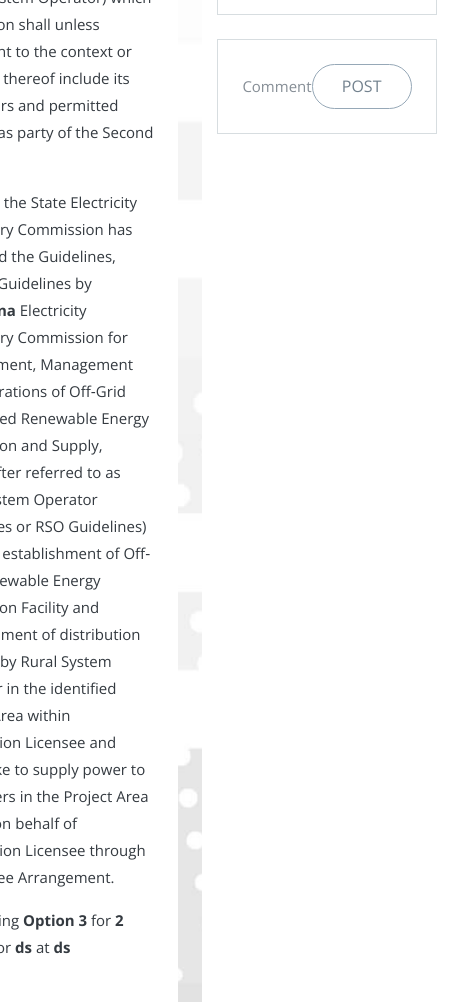
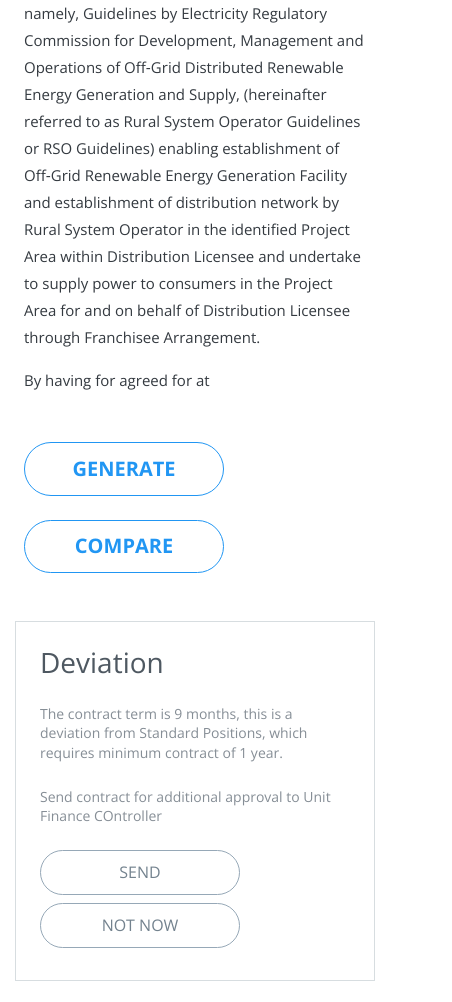
Before and after one commit to pradeep9988/contractdemo, a website: page dist/generate-contract.html in a window 390 px wide. Shown: the part 661-1663 px from the top of the page, 452 px wide, since content can reach past the window. Drawn offline with nearby package versions, Linux system fonts and the light colour scheme.

Commit message:
changes layout 2

```diff
--- a/dist/css/style.css
+++ b/dist/css/style.css
@@ -449,6 +449,11 @@ h2.new-restaurant-heading span {
   flex-direction: row;
   padding-top: 50px;
 }
+@media(max-width: 991px){
+  .generate-wrap{
+    flex-direction: column;
+  }
+}
 .agreement-text {
   font-size: 35px;
   font-weight: 100;
@@ -463,7 +468,12 @@ h2.new-restaurant-heading span {
 .right-block {
   background: #fff;
   max-width: 303px;
-  /* padding-top: 120px; */
+}
+@media(max-width: 991px){
+  .right-block {
+    background: #fff;
+    max-width: 100%;
+  }
 }
 .right-wrap {
   border: 1px solid #d7dde0;
@@ -483,6 +493,7 @@ h2.new-restaurant-heading span {
   align-items: center;
   justify-content: center;
   border-radius: 40px;
+  max-width: 200px;
 }
 .btn-gencom{
   background: none;
--- a/dist/generate-contract.html
+++ b/dist/generate-contract.html
@@ -19,12 +19,12 @@
         <div class="parent-wrap generate-wrap">
             <!-- <div class="generate-wrap"> -->
 
-      <div class="text-div text-dark px-4 pb-4 col-sm-8">
+            <div class="text-div text-dark px-4 pb-4 col-sm-12 col-lg-8">
               <h4 class="mb-5  agreement-text">FRANCHISE AGREEMENT</h4>
               <p>
 
-          This AGREEMENT entered into on this date <span id="effective">02/01/2020</span> having its registered office
-          at <span id="address">ds</span> (herein
+                This AGREEMENT entered into on this date <span id="effective"></span> having its registered office
+                at <span id="address"></span> (herein
                 after referred to as Distribution Licensee which expression shall unless repugnant to the
                 context or meaning thereof include its successors and permitted assigns) as party of the First
                 part,
@@ -32,7 +32,7 @@
               <p>
 
                 And
-          <span id="franchise">Option 1</span> having its registered office at <span id="address"></span> (herein after
+                <span id="franchise"></span> having its registered office at <span id="address"></span> (herein after
                 referred to as Franchisee (Rural System Operator) which expression shall unless repugnant to
                 the context or meaning thereof include its successors and permitted assigns) as party of the
                 Second part.
@@ -40,7 +40,7 @@
               <p>
 
                 Whereas the State Electricity Regulatory Commission has published the Guidelines, namely,
-          Guidelines by <span id="incorporation">Telangana</span> Electricity Regulatory Commission for Development,
+                Guidelines by <span id="incorporation"></span> Electricity Regulatory Commission for Development,
                 Management and Operations of Off‐Grid Distributed Renewable Energy Generation and Supply,
                 (hereinafter referred to as Rural System Operator Guidelines or RSO Guidelines) enabling
                 establishment of Off‐Grid Renewable Energy Generation Facility and establishment of
@@ -49,15 +49,15 @@
                 Distribution Licensee through Franchisee Arrangement.
               </p>
               <p>
-          By <span id="owner">d</span> having <span id="ownership">Option 3</span> for <span id="term">2</span> agreed
-          for <span id="agreed">ds</span> at <span id="royalty">ds</span>
+                By <span id="owner"></span> having <span id="ownership"></span> for <span id="term"></span> agreed
+                for <span id="agreed"></span> at <span id="royalty"></span>
               </p>
               <div class="mt-5 gencom-buttons">
-          <a href="approver-dashboard.html" class="btn btn-gencom mr-3">GENERATE</a>
-          <a href="" class="btn btn-gencom">COMPARE</a>
+                <a href="approver-dashboard.html" class="btn btn-gencom mr-3 mb-4 mb-lg-0">GENERATE</a>
+                <a href="" class="btn btn-gencom mb-4 mb-lg-0">COMPARE</a>
               </div>
             </div>
-      <div class="right-block col-sm-3 mx-4 pb-4">
+            <div class="right-block col-sm-12 col-lg-3 mx-lg-4 m-0 pb-4">
               <div class="right-wrap px-4 py-4">
                 <h3 class="mb-4
                  ">Deviation</h3>
```
Lines whose indentation alone changed are shown as unchanged.
